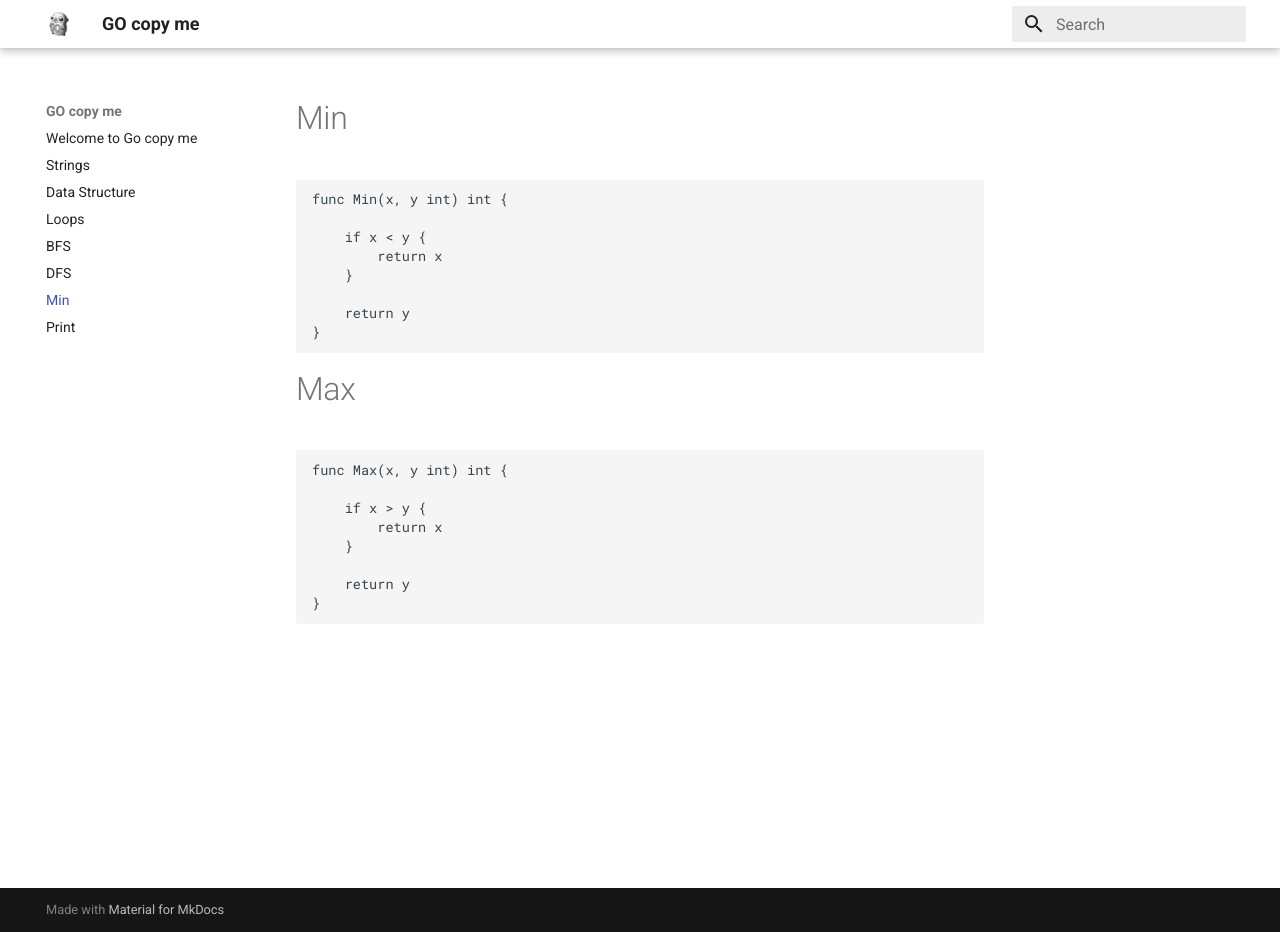
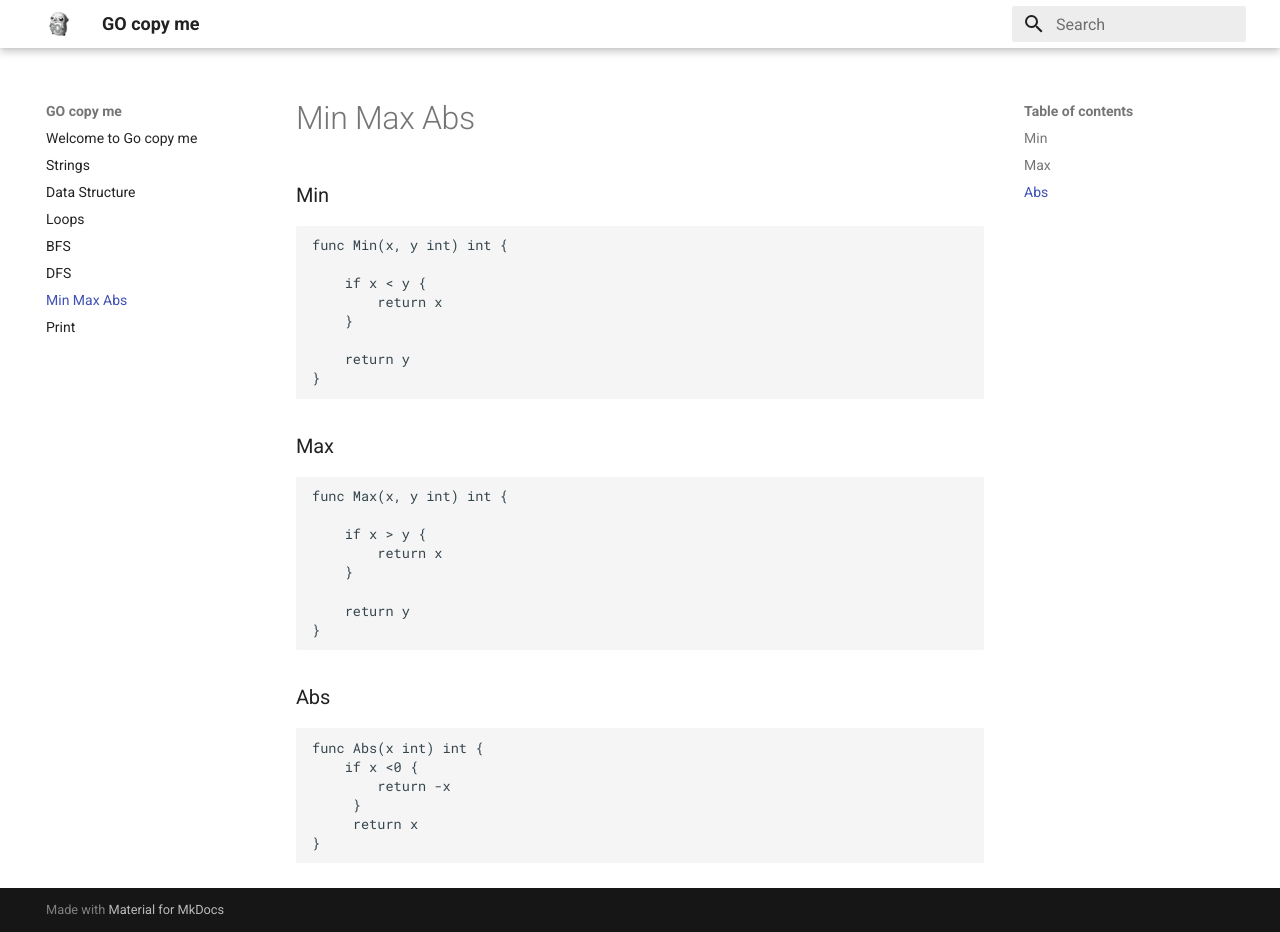
Before and after one commit to stashedUp/go-copy-paste, an MkDocs documentation site: the page built from docs/MinMax.md, in a window 1280 px wide and 932 px high. Built offline with MkDocs 1.6.1 and Material for MkDocs 9.7.7, drawn with Linux system fonts in a browser that asks for light colours.

Commit message:
Update MinMax.md

````diff
--- a/docs/MinMax.md
+++ b/docs/MinMax.md
@@ -1,5 +1,6 @@
-# Min
+# Min Max Abs
 
+### Min
 ```go
 func Min(x, y int) int {
 
@@ -10,10 +11,7 @@ func Min(x, y int) int {
 	return y
 }
 ```
-
-
-# Max
-
+### Max
 ```go
 func Max(x, y int) int {
 
@@ -24,3 +22,12 @@ func Max(x, y int) int {
 	return y
 }
 ```
+### Abs
+```go
+func Abs(x int) int {
+	if x <0 {
+		return -x
+	 }
+	 return x
+}
+```
````
